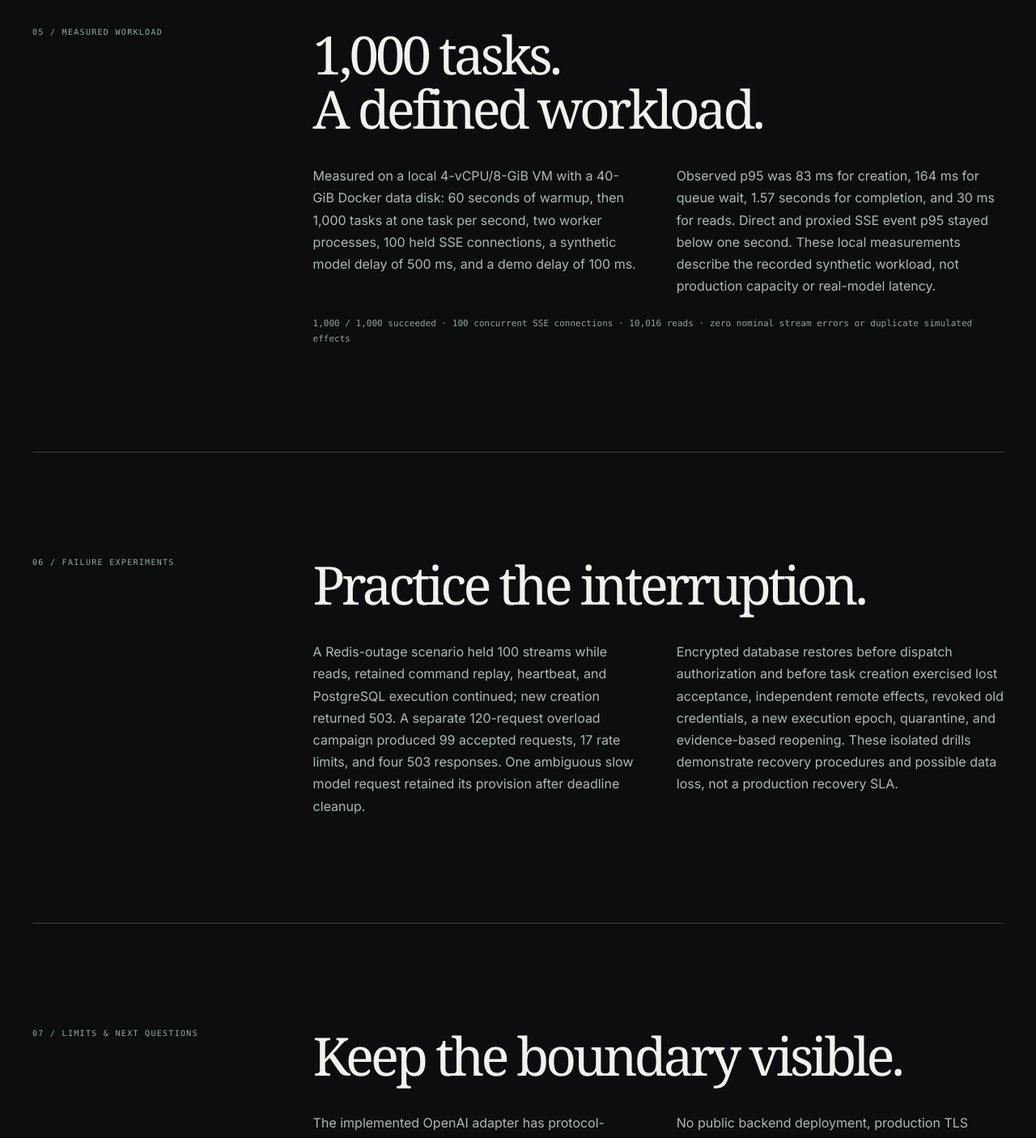
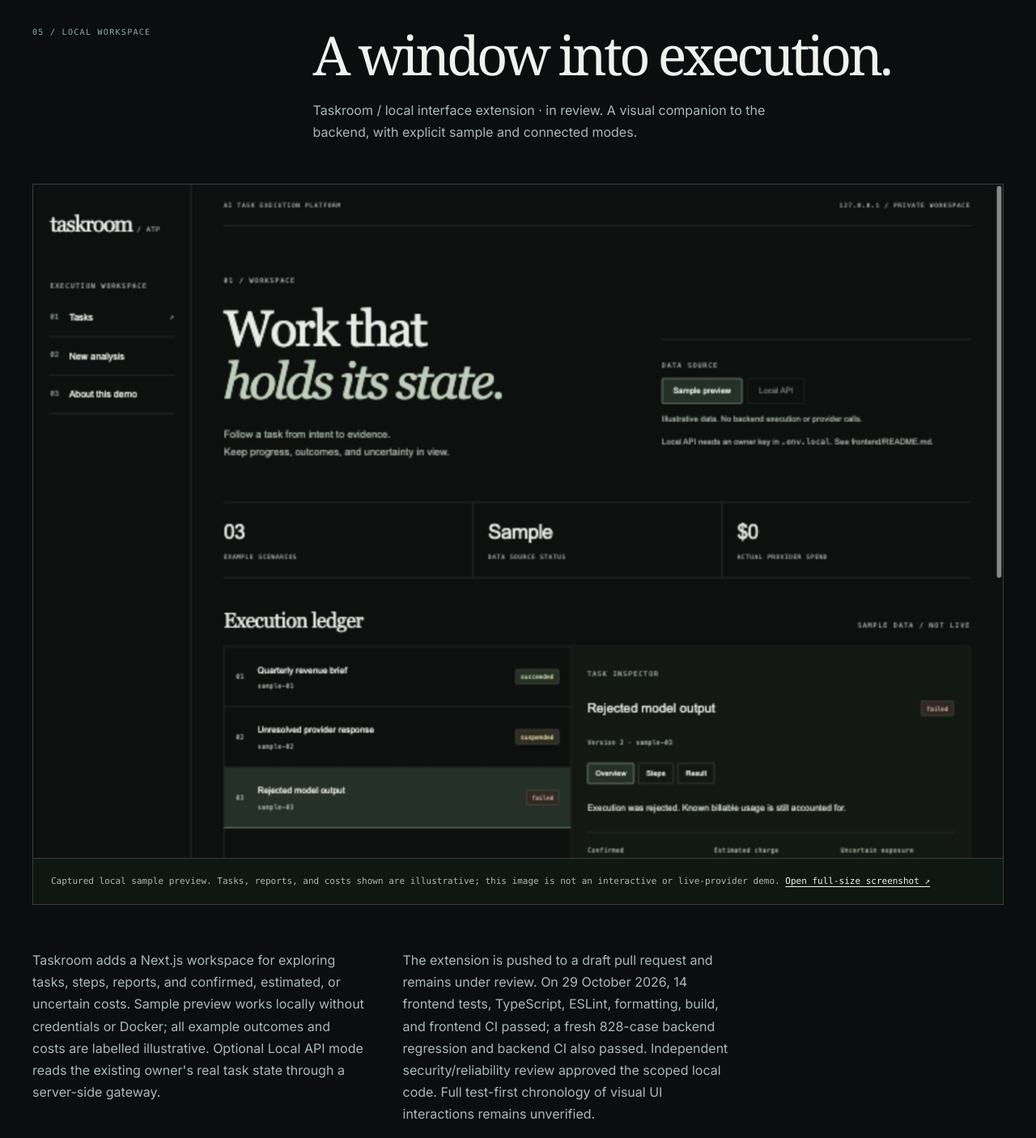
Before and after one commit to WYLLLY/portfolio, a Next.js app: page /projects/ai-task-execution-platform in a window 1280 px wide. Shown: the part 5400-6806 px from the top of the page at 81% size. Built offline with nearby package versions, Linux system fonts and the light colour scheme; no server answers.

Commit message:
docs: present the free local Taskroom interface

```diff
--- a/src/app/globals.css
+++ b/src/app/globals.css
@@ -488,3 +488,9 @@
   .ledger-demo-chrome, .ledger-demo-state { font-size: 11px; }
   .ledger-demo-lines li { font-size: 12px; }
 }
+
+/* Local interface evidence uses the existing case-study visual language. */
+.workspace-figure { margin: 0; border: 1px solid var(--ledger-line); background: #101612; }
+.workspace-figure img { display: block; width: 100%; height: auto; }
+.workspace-figure figcaption { padding: 18px 22px; border-top: 1px solid var(--ledger-line); color: var(--ledger-muted); font: 11px/1.8 ui-monospace, SFMono-Regular, Menlo, Monaco, Consolas, monospace; }
+.workspace-figure a { color: var(--ledger-paper); text-decoration: underline; text-underline-offset: 3px; }
--- a/src/components/AICaseStudy.tsx
+++ b/src/components/AICaseStudy.tsx
@@ -1,4 +1,5 @@
 import Link from "next/link";
+import Image from "next/image";
 import type { Project } from "@/content/projects";
 import { AIArchitecture } from "./AIArchitecture";
 import { StatusBadge } from "./StatusBadge";
@@ -100,18 +101,28 @@
           <p className="ledger-evidence-footnote">M3–M7 retain behavioral Red/Green evidence. M1/M2 test-first chronology remains unverified under a documented, owner-accepted exception.</p>
         </section>
 
+        <section className="ledger-section" aria-labelledby="ai-workspace-title">
+          <div className="ledger-section-heading"><p className="ledger-section-index">05 / LOCAL WORKSPACE</p><div><h2 id="ai-workspace-title">A window into execution.</h2><p>Taskroom / local interface extension · in review. A visual companion to the backend, with explicit sample and connected modes.</p></div></div>
+          <figure className="workspace-figure">
+            <Image src="/images/taskroom-workspace.jpg" width={1440} height={1000} sizes="(max-width: 1272px) 100vw, 1200px" alt="Taskroom local sample preview with example tasks and an inspector separating confirmed, estimated and uncertain accounting." />
+            <figcaption>Captured local sample preview. Tasks, reports, and costs shown are illustrative; this image is not an interactive or live-provider demo. <a href="/images/taskroom-workspace.jpg" target="_blank" rel="noopener noreferrer">Open full-size screenshot ↗</a></figcaption>
+          </figure>
+          <div className="ledger-intro-copy">{paragraphs("Local Interface").map((paragraph) => <p key={paragraph}>{paragraph}</p>)}</div>
+          <p className="ledger-evidence-footnote">Local start from the repository: <code>cd frontend &amp;&amp; pnpm install --frozen-lockfile &amp;&amp; pnpm dev</code>. The README documents the optional owner credential and execution boundaries. No public demo link is offered.</p>
+        </section>
+
         <section className="ledger-section ledger-boundaries" aria-labelledby="ai-performance-title">
-          <p className="ledger-section-index">05 / MEASURED WORKLOAD</p>
+          <p className="ledger-section-index">06 / MEASURED WORKLOAD</p>
           <div><h2 id="ai-performance-title">1,000 tasks.<br />A defined workload.</h2><div>{paragraphs("Performance Evidence").map((paragraph) => <p key={paragraph}>{paragraph}</p>)}</div><p className="ledger-evidence-footnote">1,000 / 1,000 succeeded · 100 concurrent SSE connections · 10,016 reads · zero nominal stream errors or duplicate simulated effects</p></div>
         </section>
 
         <section className="ledger-section ledger-boundaries" aria-labelledby="ai-recovery-title">
-          <p className="ledger-section-index">06 / FAILURE EXPERIMENTS</p>
+          <p className="ledger-section-index">07 / FAILURE EXPERIMENTS</p>
           <div><h2 id="ai-recovery-title">Practice the interruption.</h2><div>{paragraphs("Failure Experiments").map((paragraph) => <p key={paragraph}>{paragraph}</p>)}</div></div>
         </section>
 
         <section className="ledger-section ledger-boundaries" aria-labelledby="ai-boundaries-title">
-          <p className="ledger-section-index">07 / LIMITS &amp; NEXT QUESTIONS</p>
+          <p className="ledger-section-index">08 / LIMITS &amp; NEXT QUESTIONS</p>
           <div><h2 id="ai-boundaries-title">Keep the boundary visible.</h2><div>{paragraphs("Limitations").map((paragraph) => <p key={paragraph}>{paragraph}</p>)}</div><p className="ledger-evidence-footnote">Server validation limits allowed actions; it does not promise prompt-injection immunity. Local fencing cannot establish exactly-once physical execution.</p></div>
         </section>
 
--- a/src/content/projects.ts
+++ b/src/content/projects.ts
@@ -19,7 +19,8 @@
       | "Performance Evidence"
       | "Failure Experiments"
       | "Lessons Learned"
-      | "Limitations";
+      | "Limitations"
+      | "Local Interface";
     paragraphs: string[];
   }[];
   repository?: string;
@@ -133,6 +134,14 @@
     ],
     verifiedSections: [
       {
+        title: "Local Interface",
+        paragraphs: [
+          "Taskroom adds a Next.js workspace for exploring tasks, steps, reports, and confirmed, estimated, or uncertain costs. Sample preview works locally without credentials or Docker; all example outcomes and costs are labelled illustrative. Optional Local API mode reads the existing owner's real task state through a server-side gateway.",
+          "The extension is pushed to a draft pull request and remains under review. On 29 October 2026, 14 frontend tests, TypeScript, ESLint, formatting, build, and frontend CI passed; a fresh 828-case backend regression and backend CI also passed. Independent security/reliability review approved the scoped local code. Full test-first chronology of visual UI interactions remains unverified.",
+          "This is a free local/repository delivery, with no public hosted demo or paid model calls. Server-side creation is restricted to the simulated analysis:1 workflow. Admission and dispatch remain closed in the verified local setup; positive create/cancel and autonomous report execution through the UI have not been demonstrated. Source remains private; local use requires repository access, Node.js 24, and pnpm. No API key is entered in the browser.",
+        ],
+      },
+      {
         title: "Architecture",
         paragraphs: [
           "PostgreSQL owns durable state, permissions, events, and accounting. Redis provides ephemeral wakeups and HTTP limiting; workers continue polling PostgreSQL when notifications are lost. API, worker, and administrative commands share one application image with separate privileges and credentials.",
@@ -206,6 +215,7 @@
       "Practice a bad deployment rollback and a basic recovery procedure, then record the observed outcome.",
     ],
   },
+
 ];
 
 export function getProject(slug: string) {
```
Also changed, not shown: public/images/taskroom-workspace.jpg (added), 1 other file (tests, documents, lock files or other folders).
